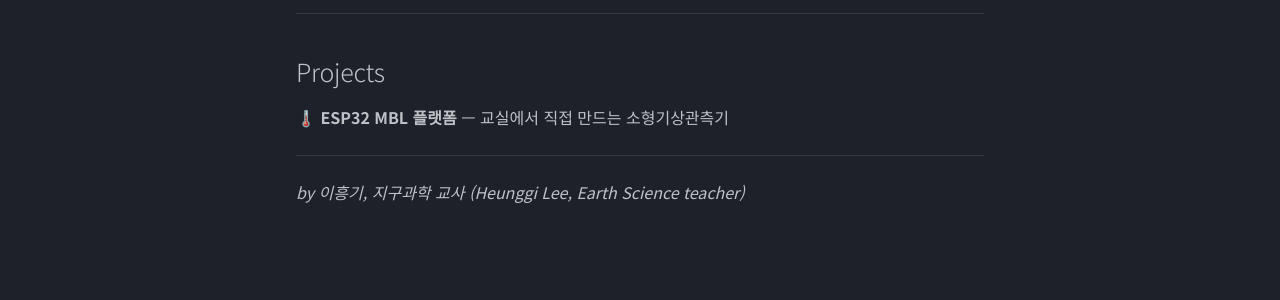
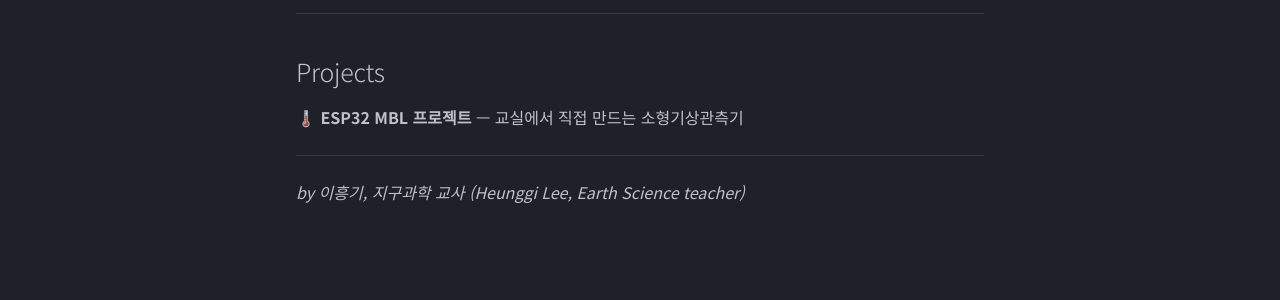
Before and after one commit to VibEarth/VibEarth.github.io, an MkDocs documentation site: the page built from docs/index.md, in a window 1280 px wide. Shown: the part 438-738 px from the top of the page. Built offline with MkDocs 1.6.1 and Material for MkDocs 9.7.7, drawn with Linux system fonts in a browser that asks for light colours.

Commit message:
Update index.md

```diff
--- a/docs/index.md
+++ b/docs/index.md
@@ -9,7 +9,7 @@
 
 ## Projects
 
-🌡️ **ESP32 MBL 플랫폼** — 교실에서 직접 만드는 소형기상관측기
+🌡️ **ESP32 MBL 프로젝트** — 교실에서 직접 만드는 소형기상관측기
 
 ---
 
```
